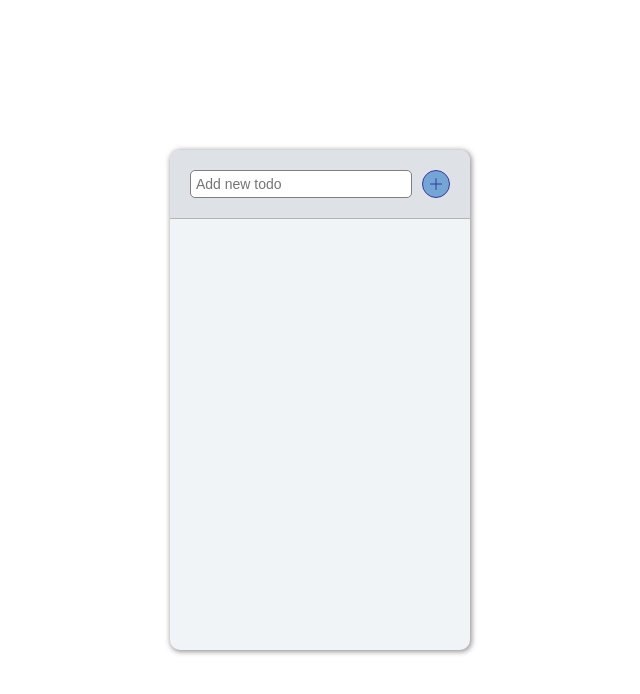
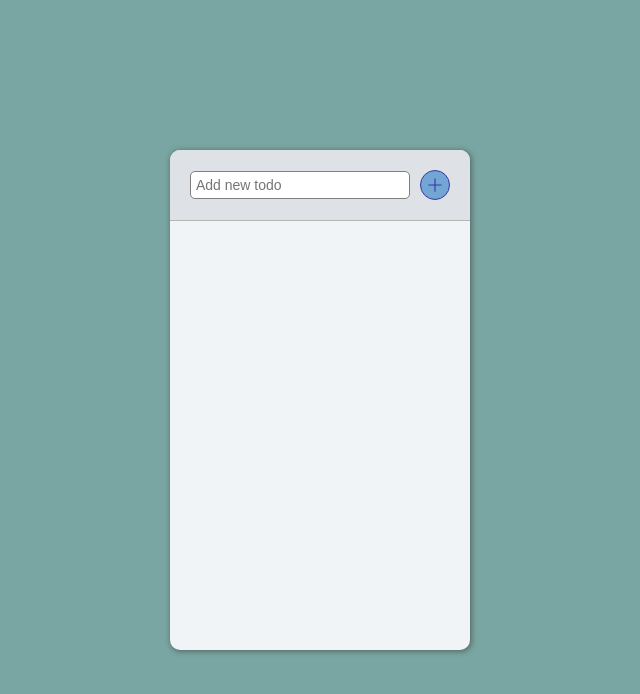
Before and after one commit to jennydigne/react-todoapp, a React (Vite) app: page / in a window 1280 px wide. Shown: the top 694 px of the page, without its empty margins (320-960 px from the left). Built offline with nearby package versions, Linux system fonts and the light colour scheme.

Commit message:
added bg color

```diff
--- a/src/App.css
+++ b/src/App.css
@@ -3,6 +3,7 @@ body {
   display: flex;
   justify-content: center;
   height: 100vh;
+  background-color: #79a6a2;
 }
 
 .todo-app {
@@ -54,7 +55,7 @@ body {
   transform: scale(0.95);
 }
 
-.add-todo {
+.list-header {
   position: sticky;
   top: 0;
   z-index: 10;
--- a/src/App.jsx
+++ b/src/App.jsx
@@ -28,10 +28,12 @@ function App() {
 
   return (
     <div className='todo-app'>
-      <div className='add-todo'><input className='todo-input' type="text" placeholder='Add new todo' value={input}
-        onChange={(e) => setInput(e.target.value)} />
+      <div className='list-header'>
+        <input className='todo-input' type="text" placeholder='Add new todo' value={input}
+          onChange={(e) => setInput(e.target.value)} />
         <button className='add-button' onClick={addTodo}
-          disabled={input.trim() === ""}><BsPlusLg size={16} /></button>
+          disabled={input.trim() === ""}><BsPlusLg size={18} />
+        </button>
       </div>
       <ul className='todo-list'>
         {todos.map((todo) => (
--- a/src/TodoItem.jsx
+++ b/src/TodoItem.jsx
@@ -12,8 +12,7 @@ export default function TodoItem({ todo, onToggleDone, onDelete }) {
                     {todo.title}</span>
             </div>
             <div className="item-buttons">
-
-                <span className="action-button" onClick={() => onDelete(todo.id)}><BsTrash3 size={16} /></span>
+                <span className="action-button" onClick={() => onDelete(todo.id)}><BsTrash3 size={18} /></span>
             </div>
         </li>
     );
```
